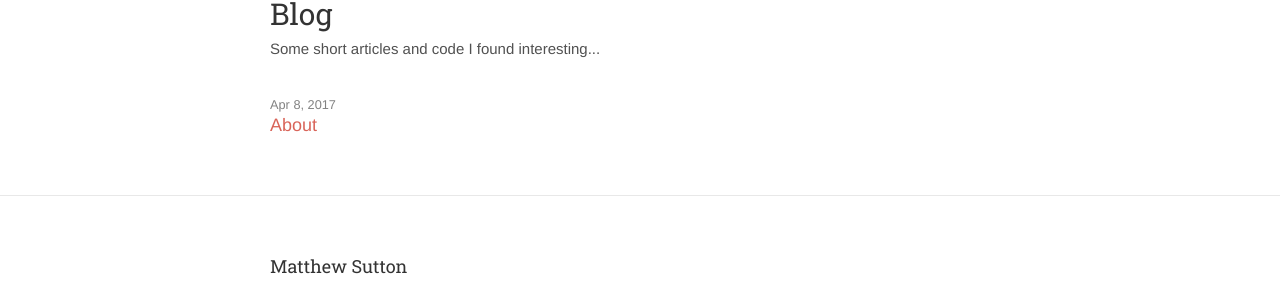
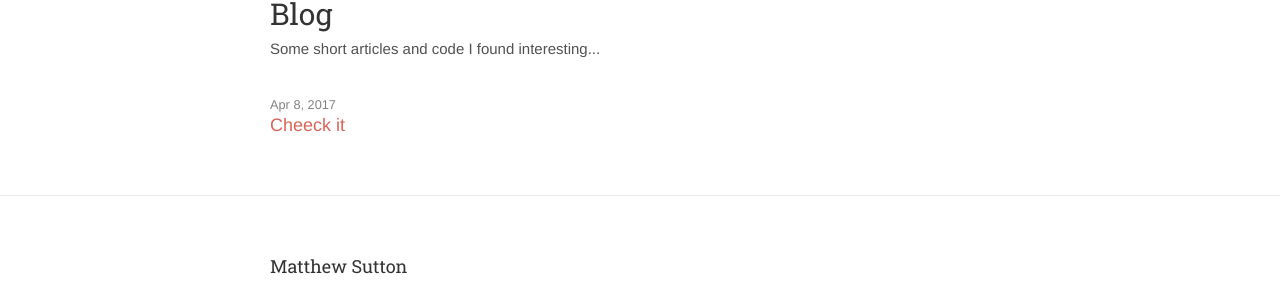
Before and after one commit to matt-sutton/matt-sutton.github.io, a Jekyll site: the page built from blog.html, in a window 1280 px wide. Shown: the part 118-425 px from the top of the page. Built offline with Jekyll 4.4.1, drawn with Linux system fonts in a browser that asks for light colours.

Commit message:
Update to see post

```diff
--- a/_blog/about.md
+++ b/_blog/about.md
@@ -1,8 +1,7 @@
 ---
 layout: default
 page_number: 1
-title: About
-permalink: /about/
+title: Cheeck it
 ---
 
 # About
```
